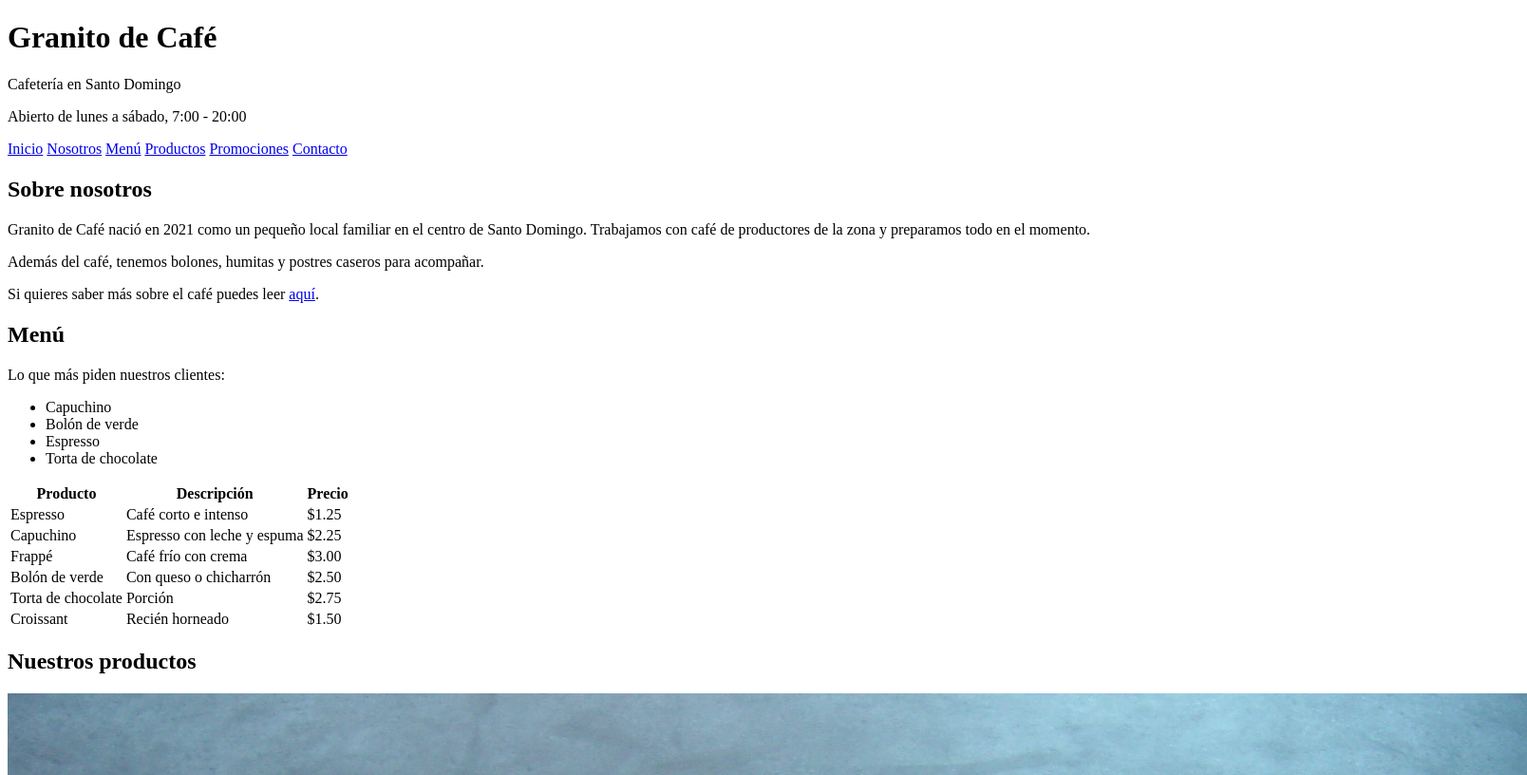
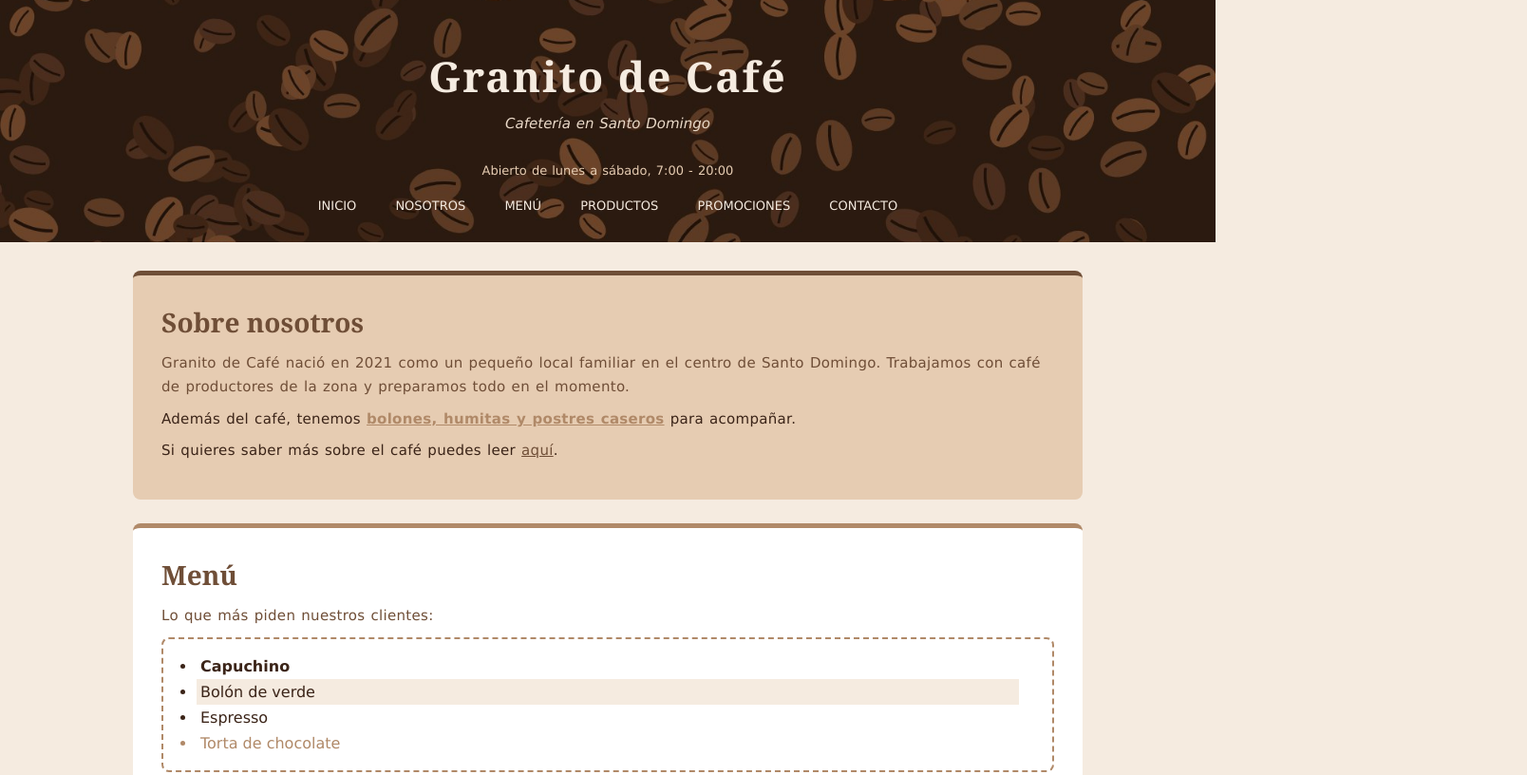
Before and after one commit to ShirleyAlava/practica-css-shirley-alava, a plain HTML site: page index.html in a window 1280 px wide. Shown: the top 816 px of the page at 95% size, 1608 px wide, since content can reach past the window. Drawn offline with Linux system fonts and the light colour scheme.

Commit message:
Implementación de encabezado y navegación

```diff
--- a/css/estilos.css
+++ b/css/estilos.css
@@ -0,0 +1,275 @@
+/* paleta de colores (tema cafe)
+   #3b2418  #6f4e37  #b08968  #e6ccb2  #f5ebe0 */
+
+* {
+    margin: 0;
+    padding: 0;
+    box-sizing: border-box;
+}
+
+body {
+    font-family: Verdana, sans-serif;
+    background-color: #f5ebe0;
+    color: #3b2418;
+}
+
+h1, h2 {
+    font-family: Georgia, serif;
+}
+
+.encabezado {
+    background-color: #3b2418;
+    background-image: url("../imagenes/fondo.jpg");
+    background-repeat: no-repeat;
+    background-position: center;
+    background-size: cover;
+    background-attachment: scroll;
+    color: #f5ebe0;
+    padding: 50px 20px 30px;
+    text-align: center;
+}
+
+h1 {
+    color: rgb(245, 235, 224);
+    font-size: 44px;
+    font-weight: bold;
+    letter-spacing: 2px;
+}
+
+.eslogan {
+    color: hsl(30, 45%, 85%);
+    font-style: italic;
+    margin: 8px 0 25px;
+}
+
+.horario {
+    font-size: 13px;
+    color: #e6ccb2;
+    margin-bottom: 15px;
+}
+
+nav > a {
+    margin: 0 6px;
+}
+
+nav a {
+    color: #f5ebe0;
+    text-decoration: none;
+    text-transform: uppercase;
+    font-size: 13px;
+    padding: 8px 12px;
+    border-radius: 4px;
+}
+
+nav a:hover {
+    background-color: #e6ccb2;
+    color: #3b2418;
+}
+
+.contenedor {
+    width: 90%;
+    max-width: 1000px;
+    height: auto;
+    margin: 30px auto;
+}
+
+section {
+    background-color: #ffffff;
+    padding: 30px;
+    margin-bottom: 25px;
+    border-radius: 8px;
+    border-top: 5px solid #b08968;
+}
+
+h2 {
+    color: #6f4e37;
+    font-size: 28px;
+    margin-bottom: 12px;
+}
+
+p {
+    font-size: 15px;
+    line-height: 1.7;
+    word-spacing: 1px;
+}
+
+section p {
+    margin-bottom: 8px;
+}
+
+h2 + p {
+    color: #6f4e37;
+}
+
+h2 ~ p {
+    letter-spacing: 0.3px;
+}
+
+.destacado {
+    color: #b08968;
+    font-weight: bold;
+    text-decoration: underline;
+}
+
+#nosotros {
+    background-color: #e6ccb2;
+    border-top-color: #6f4e37;
+}
+
+a {
+    color: #6f4e37;
+}
+
+a:hover {
+    color: #b08968;
+}
+
+.tarjeta {
+    border-width: 2px;
+    border-style: dashed;
+    border-color: #b08968;
+    border-radius: 8px;
+    padding: 15px 35px;
+    margin-top: 10px;
+    margin-bottom: 20px;
+}
+
+ul li {
+    padding: 4px;
+}
+
+ul li:first-child {
+    font-weight: bold;
+}
+
+ul li:last-child {
+    color: #b08968;
+}
+
+ul li:nth-child(2) {
+    background-color: #f5ebe0;
+}
+
+table {
+    width: 100%;
+    border-collapse: collapse;
+}
+
+th, td {
+    border: 1px solid #e6ccb2;
+    padding: 10px;
+    text-align: left;
+}
+
+th {
+    background-color: #6f4e37;
+    color: #ffffff;
+}
+
+tr:nth-child(even) {
+    background-color: #f5ebe0;
+}
+
+.galeria {
+    text-align: center;
+}
+
+.galeria a {
+    text-decoration: none;
+}
+
+.galeria img {
+    width: 280px;
+    height: 210px;
+    min-width: 150px;
+    max-width: 100%;
+    min-height: 100px;
+    max-height: 250px;
+    margin: 6px;
+    border: 3px solid #e6ccb2;
+    border-radius: 6px;
+}
+
+.galeria img:hover {
+    opacity: 0.8;
+    border-color: #6f4e37;
+}
+
+#promociones {
+    background-color: #3b2418;
+    color: #f5ebe0;
+    border-top-color: #e6ccb2;
+}
+
+#promociones h2,
+#promociones p {
+    color: #f5ebe0;
+}
+
+#promociones a {
+    color: #e6ccb2;
+}
+
+.promos {
+    text-align: center;
+    margin: 15px 0;
+}
+
+.promos img {
+    width: 45%;
+    height: auto;
+    margin: 5px;
+    border: 4px solid #b08968;
+    border-radius: 8px;
+}
+
+.promos img:hover {
+    border-color: #f5ebe0;
+}
+
+form {
+    width: 80%;
+    max-width: 450px;
+    margin: 15px auto;
+}
+
+input, textarea {
+    width: 100%;
+    padding: 10px;
+    margin: 6px 0 12px;
+    border: 1px solid #b08968;
+    border-radius: 4px;
+    font-family: Verdana, sans-serif;
+}
+
+input:focus,
+textarea:focus {
+    border: 2px solid #6f4e37;
+    background-color: #f5ebe0;
+    outline: none;
+}
+
+button {
+    padding: 10px 22px;
+    border: none;
+    border-radius: 4px;
+    background-color: #6f4e37;
+    color: #ffffff;
+    cursor: pointer;
+}
+
+button:hover {
+    background-color: #b08968;
+}
+
+button:active {
+    background-color: #3b2418;
+}
+
+footer {
+    background-color: #3b2418;
+    color: #e6ccb2;
+    text-align: center;
+    padding: 20px;
+    font-size: 13px;
+}
--- a/index.html
+++ b/index.html
@@ -130,14 +130,9 @@
                 <button type="reset">Borrar</button>
             </form>
 
-            <p>Ubicación: <a href="https://www.google.com/maps/search/Santo+Domingo+de+los+Ts%C3%A1chilas" target="_blank" rel="noopener noreferrer">ver en Google Maps</a></p>
         </section>
 
     </main>
 
-    <footer>
-        <p>© 2026 Granito de Café - Santo Domingo, Ecuador</p>
-    </footer>
-
 </body>
 </html>
```
